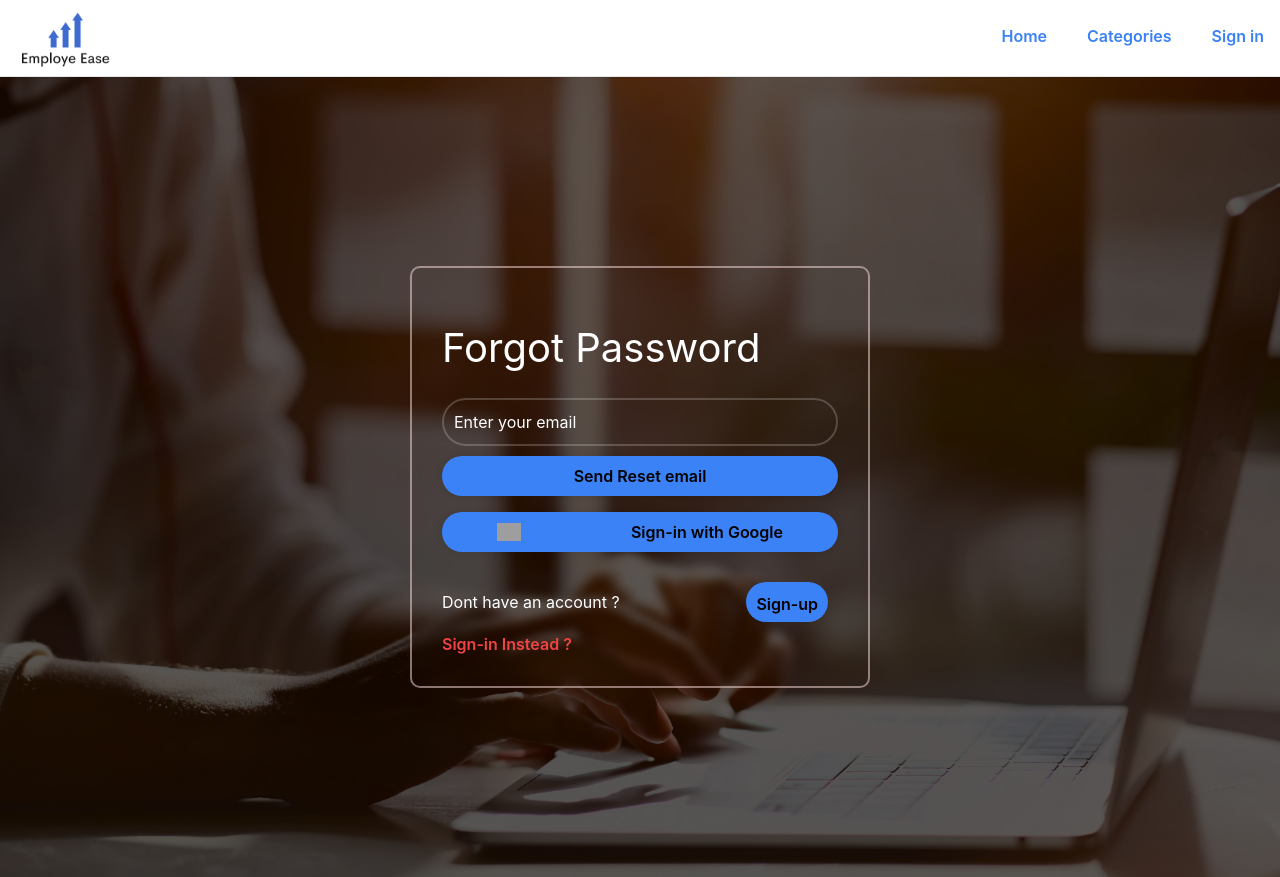
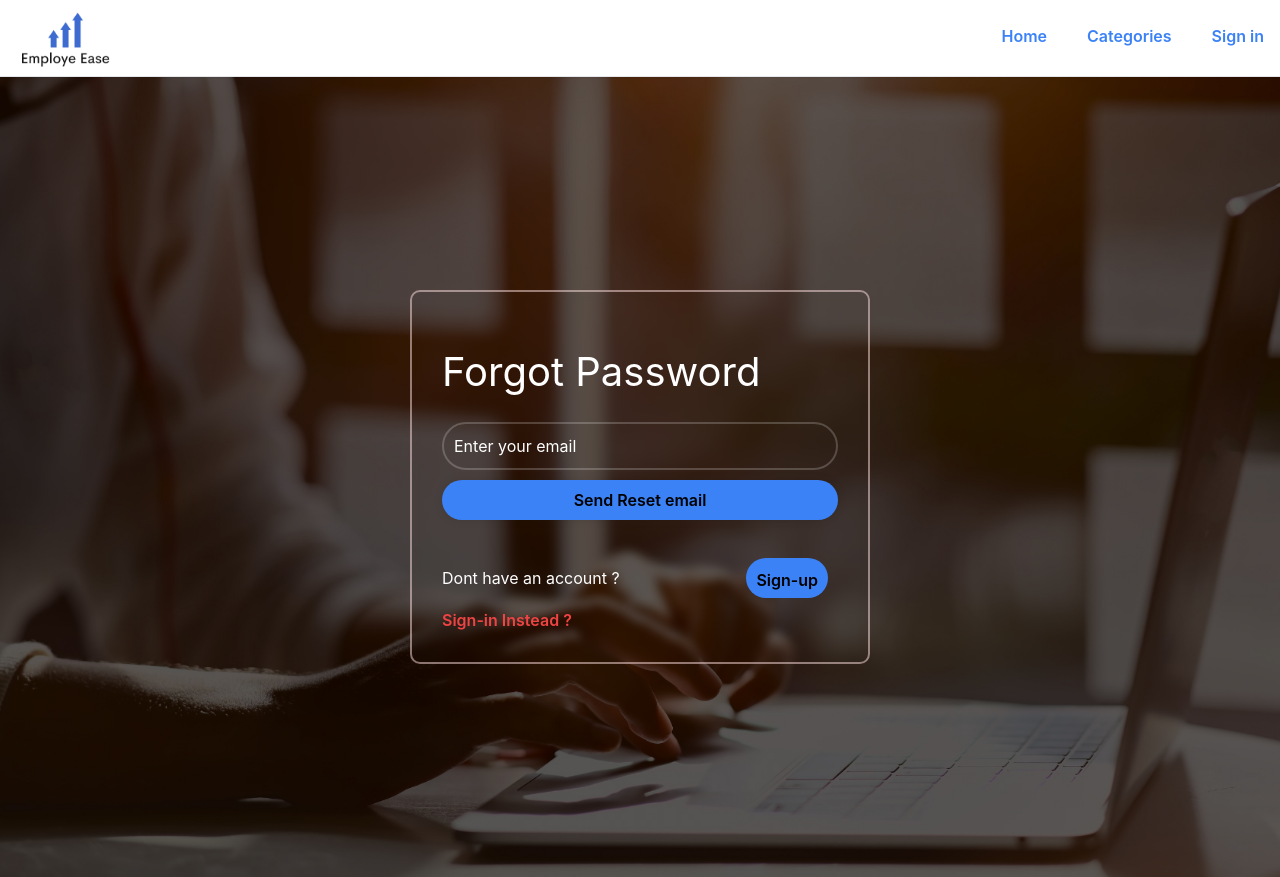
Before and after one commit to Siddiqui0013/employe_ease, a React (Create React App) app: page /ForgotPass in a window 1280 px wide. Built offline with nearby package versions, Linux system fonts and the light colour scheme; grey boxes are pictures that could not be loaded.

Commit message:
Still issues in ForgotPass

```diff
--- a/src/pages/ForgotPass.jsx
+++ b/src/pages/ForgotPass.jsx
@@ -1,15 +1,28 @@
 import React,{useState} from 'react'
 import { useNavigate,Link } from 'react-router-dom'
-import OAuth from '../components/OAuth';
+import { sendPasswordResetEmail,fetchSignInMethodsForEmail,getAuth } from 'firebase/auth';
+import { toast } from 'react-toastify';
+
 
 export default function ForgotPass() {
 const [email, setEmail] = useState("")
 
-function onChange (e){{
+function onChange (e){
   setEmail(e.target.value)
-  }
 }
   const nav = useNavigate()
+
+  const onSubmit = async (e) => {
+    e.preventDefault();
+    try {
+      const auth = getAuth();
+      await sendPasswordResetEmail(auth, email);
+      toast.success("Reset link sent Successfully");
+    } catch (error) {
+      console.log(error);
+      toast.error("Failed to send reset email");
+    }
+  };
 
 
   return (
@@ -17,7 +30,7 @@ function onChange (e){{
     <div className="body">
     <div className="container">
       <div className="signin">
-        <form>
+        <form onSubmit={onSubmit}>
 
         <h1>Forgot Password</h1>
 
@@ -28,8 +41,6 @@ function onChange (e){{
         <div className="button">
           <button  type="submit" className="btn bg-blue-500">Send Reset email</button>
           </div>
-
-        <OAuth/>
 
         <div className="toDecrypt">
           <p>Dont have an account ?</p>
--- a/src/pages/Signin.jsx
+++ b/src/pages/Signin.jsx
@@ -1,5 +1,5 @@
 import React,{useState} from 'react'
-import { useNavigate,link, Link } from 'react-router-dom'
+import { useNavigate, Link } from 'react-router-dom'
 import { IoIosEyeOff,IoMdEye } from "react-icons/io";
 import OAuth from '../components/OAuth';
 import { getAuth, signInWithEmailAndPassword } from 'firebase/auth';
```
